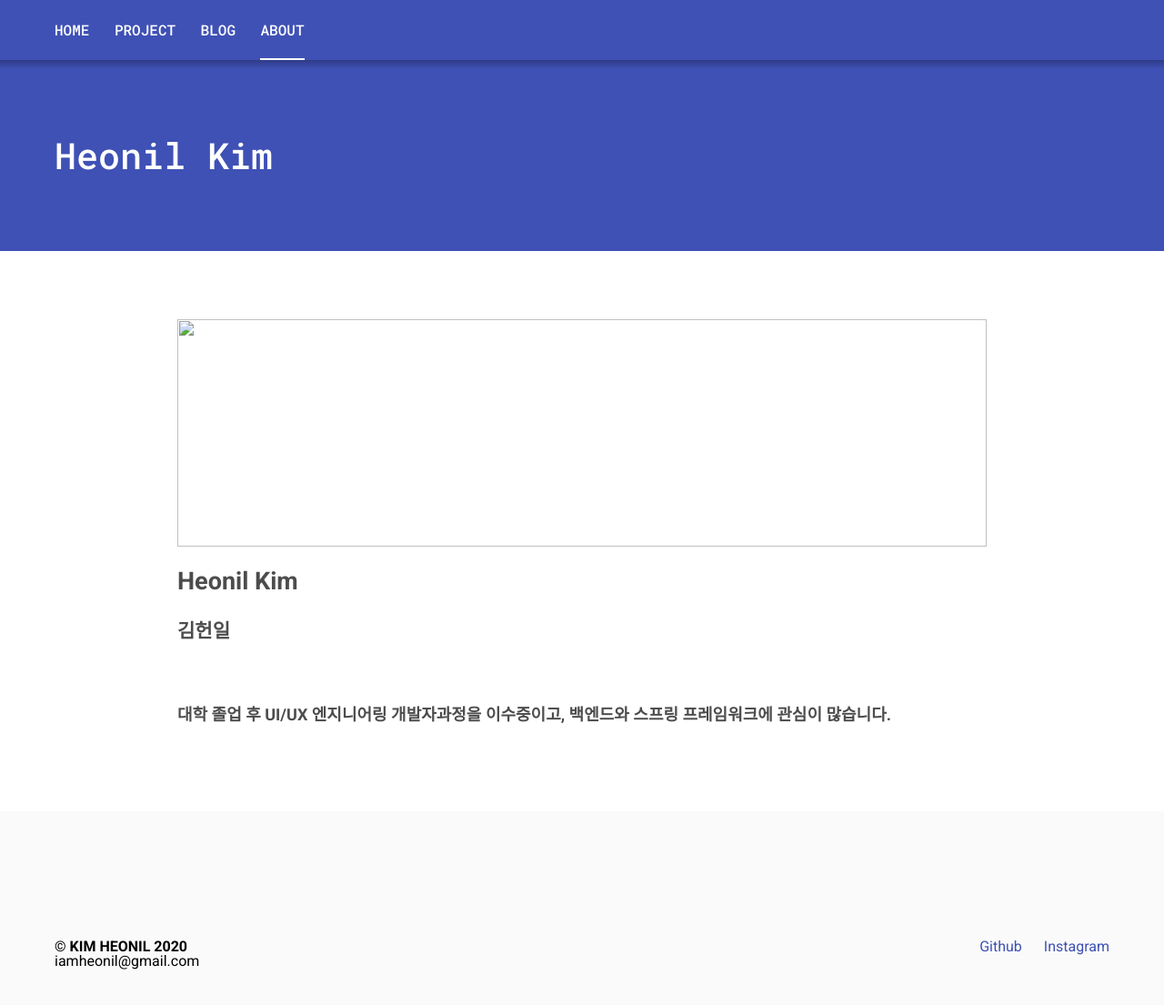
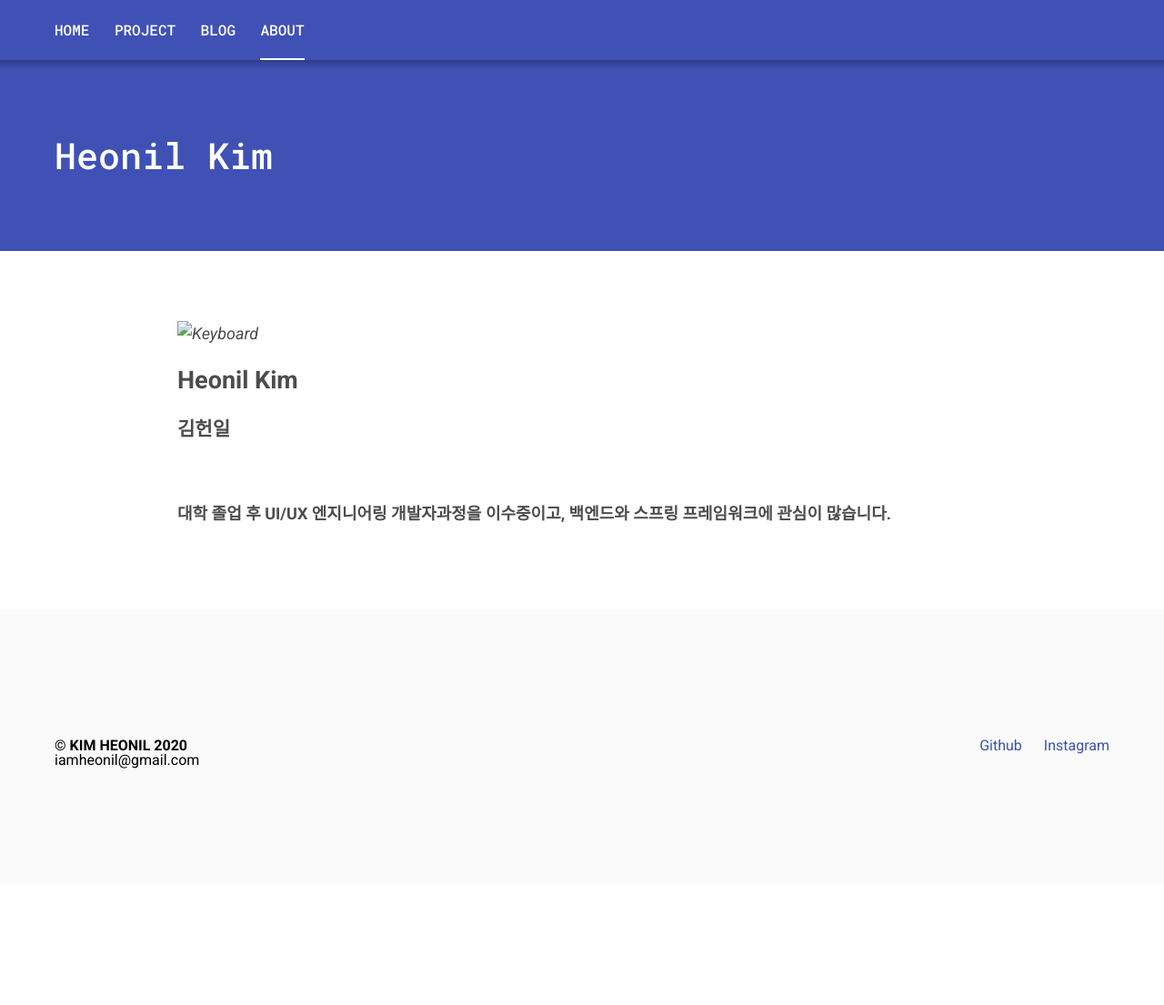
Before and after one commit to iamheonil/iamheonil.github.io, a Jekyll site: the page built from _pages/about.markdown, in a window 1280 px wide and 1192 px high. Shown: the top 1105 px of the window at 91% size. Built offline with Jekyll 4.4.1, drawn with Linux system fonts in a browser that asks for light colours.

Commit message:
Blog Modify

```diff
--- a/_pages/about.markdown
+++ b/_pages/about.markdown
@@ -4,7 +4,7 @@ title: Heonil Kim
 permalink: /about/
 ---
 
-<img src="https://github.com/iamheonil/iamheonil.github.io/blob/master/image/keyboard.jpeg?raw=true" width = "100%" height="250px"> <br>
+<img src="https://github.com/iamheonil/iamheonil.github.io/blob/master/image/keyboard.jpeg?raw=true" width = "100%" height="250px" alt="Keyboard"> <br>
 
 
 ## **Heonil Kim**
```
